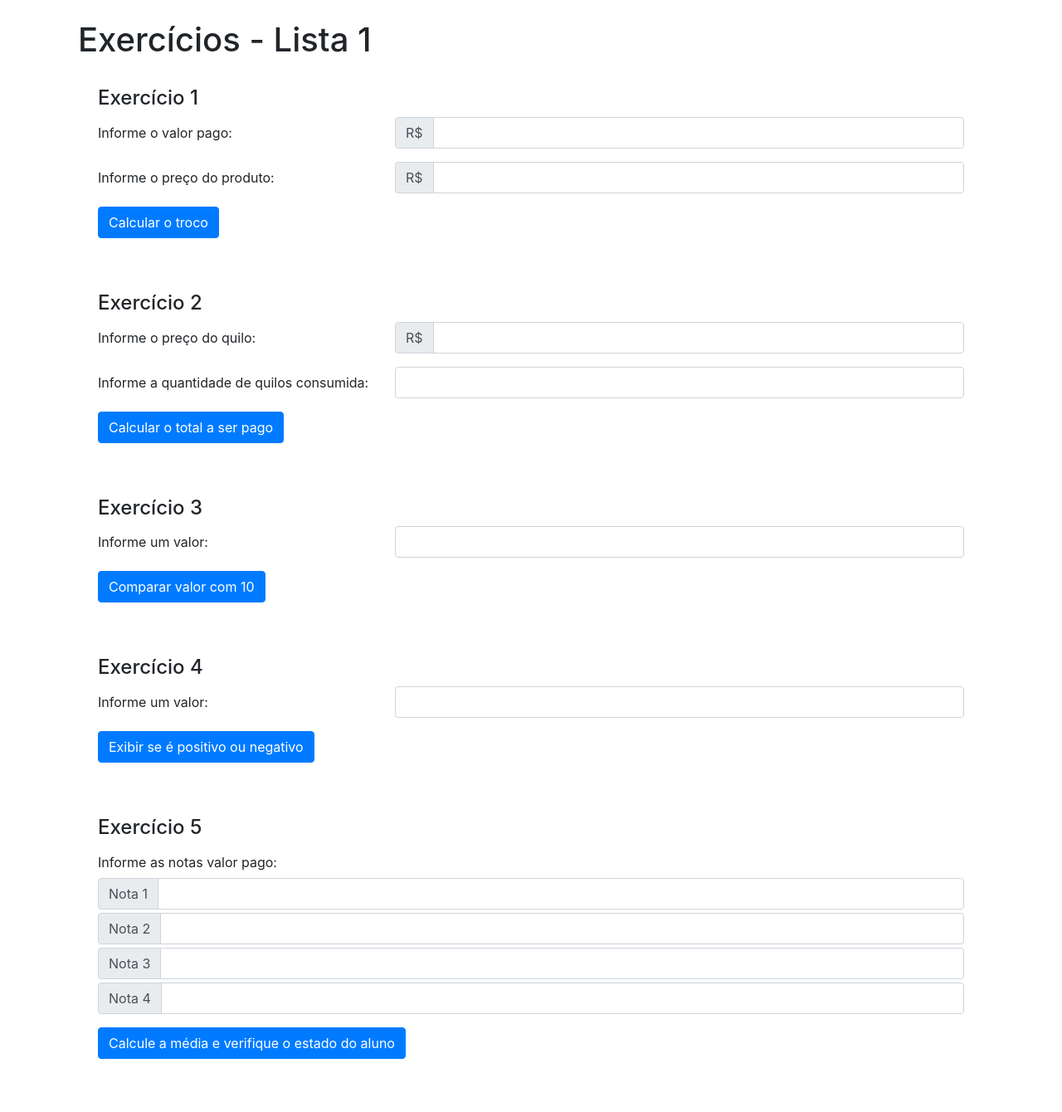
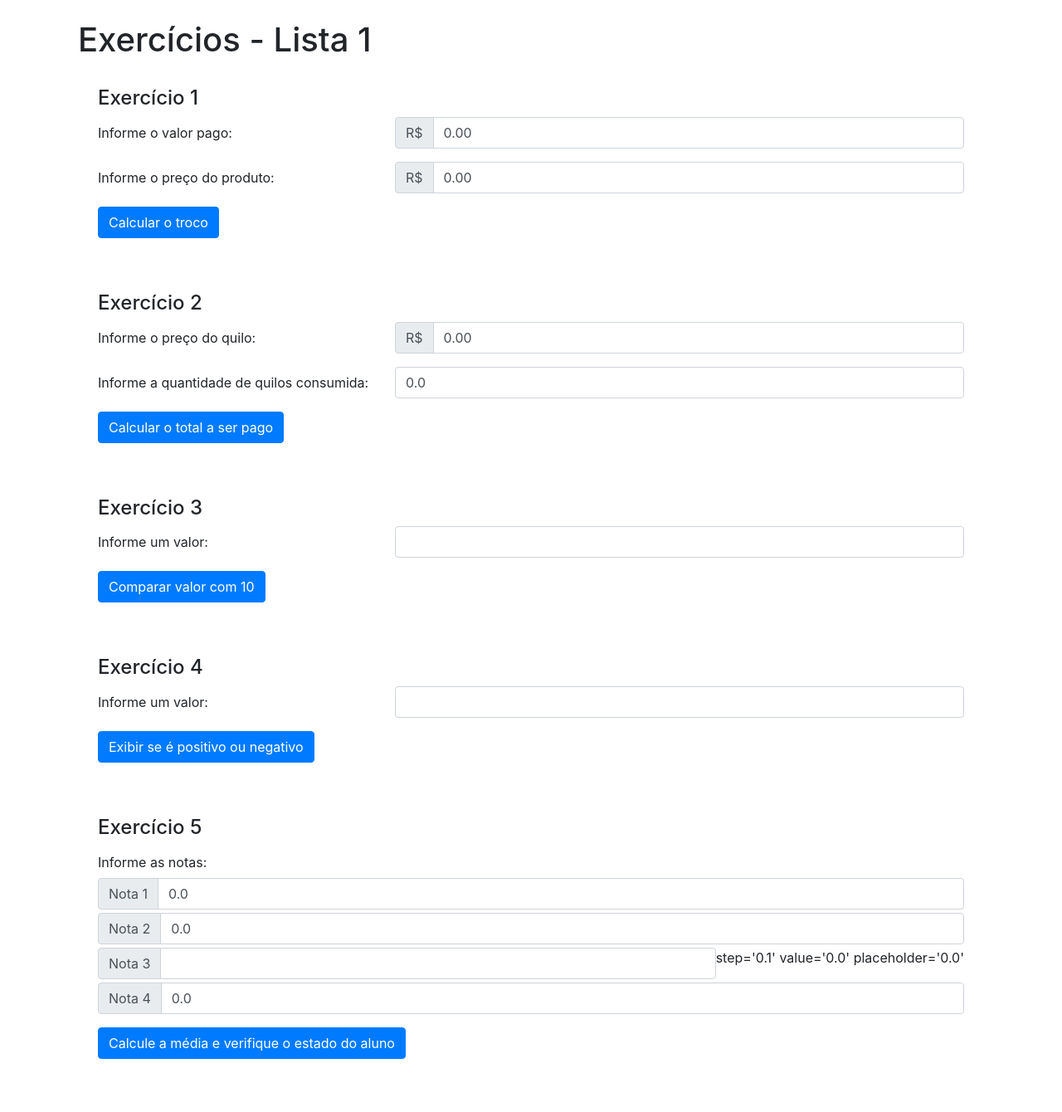
Before and after one commit to pauloadilson/php_eletiva_ads, a PHP site: page /A03_lista1/index.html in a window 1280 px wide. Shown: the whole page at 83% size. Run offline with PHP 8.4, Linux system fonts and the light colour scheme.

Commit message:
Exercício 1 melhorado

```diff
--- a/A03_lista1/index.html
+++ b/A03_lista1/index.html
@@ -5,7 +5,7 @@
     <meta charset="utf-8">
     <meta name="viewport" content="width=device-width, initial-scale=1, shrink-to-fit=no">
     <link rel="stylesheet" href="https://stackpath.bootstrapcdn.com/bootstrap/4.5.2/css/bootstrap.min.css" integrity="sha384-JcKb8q3iqJ61gNV9KGb8thSsNjpSL0n8PARn9HuZOnIxN0hoP+VmmDGMN5t9UJ0Z" crossorigin="anonymous">
-
+    <!-- jmask validação front end no JS -->
     <title>Lista de Exercícios 1</title>
     <style>
         .alt {
@@ -26,7 +26,7 @@
                         <div class="input-group-prepend ">
                             <span class="input-group-text alt">R$</span>
                         </div>
-                        <input type="number" class="form-control" id="vpago" name="vpago">
+                        <input type="number" class="form-control" id="vpago" name="vpago" step='0.01' value='0.00' placeholder='0.00'>
                     </div>
                 </div>
                 <div class="form-group row">
@@ -35,7 +35,7 @@
                         <div class="input-group-prepend">
                             <span class="input-group-text alt">R$</span>
                         </div>
-                        <input type="number" class="form-control" id="pproduto" name="pproduto">
+                        <input type="number" class="form-control" id="pproduto" name="pproduto" step='0.01' value='0.00' placeholder='0.00'>
                     </div>
                 </div>
                 <div class="form-group row">
@@ -54,13 +54,13 @@
                         <div class="input-group-prepend">
                             <span class="input-group-text alt">R$</span>
                         </div>
-                        <input type="number" class="form-control" id="pkg" name="pkg">
+                        <input type="number" class="form-control" id="pkg" name="pkg" step='0.01' value='0.00' placeholder='0.00'>
                     </div>
                 </div>
                 <div class="form-group row">
                     <label for="qtdekg" class="col-sm-4 col-form-label">Informe a quantidade de quilos consumida:</label>
                     <div class="col-sm-8">
-                        <input type="number" class="form-control" id="qtdekg" name="qtdekg">
+                        <input type="number" class="form-control" id="qtdekg" name="qtdekg" step='0.1' value='0.0' placeholder='0.0'>
                     </div>
                 </div>
                 <div class="form-group row">
@@ -106,30 +106,30 @@
             <h4>Exercício 5</h4>
             <form action="resultado_ex05.php" method="post">
                 <div class="form-group row">
-                    <label for="notas" class="col-sm-12 col-form-label">Informe as notas valor pago:</label>
+                    <label for="notas" class="col-sm-12 col-form-label">Informe as notas:</label>
                     <div class="input-group col-sm-12 mb-1">
                         <div class="input-group-prepend">
                             <span class="input-group-text alt">Nota 1</span>
                         </div>
-                        <input type="number" class="form-control" id="nota1" name="nota1">
+                        <input type="number" class="form-control" id="nota1" name="nota1" step='0.1' value='0.0' placeholder='0.0'>
                     </div>
                     <div class="input-group col-sm-12 mb-1">
                         <div class="input-group-prepend">
                             <span class="input-group-text alt">Nota 2</span>
                         </div>
-                        <input type="number" class="form-control" id="nota1" name="nota2">
+                        <input type="number" class="form-control" id="nota1" name="nota2" step='0.1' value='0.0' placeholder='0.0'>
                     </div>
                     <div class="input-group col-sm-12 mb-1">
                         <div class="input-group-prepend">
                             <span class="input-group-text alt">Nota 3</span>
                         </div>
-                        <input type="number" class="form-control" id="nota1" name="nota3">
+                        <input type="number" class="form-control" id="nota1" name="nota3"> step='0.1' value='0.0' placeholder='0.0'
                     </div>
                     <div class="input-group col-sm-12 ">
                         <div class="input-group-prepend">
                             <span class="input-group-text alt">Nota 4</span>
                         </div>
-                        <input type="number" class="form-control" id="nota1" name="nota4">
+                        <input type="number" class="form-control" id="nota1" name="nota4" step='0.1' value='0.0' placeholder='0.0'>
                     </div>
                 </div>
                 <div class="form-group row">
--- a/A03_lista1/resultado_ex01.php
+++ b/A03_lista1/resultado_ex01.php
@@ -12,6 +12,7 @@
     <h1 class="display-5">Olá!</h1>
     <p class="lead mt-3">
     <?php
+    if($_POST) { /* validação de array não vazio */
       $vpago = $_POST["vpago"];
       $pproduto = $_POST["pproduto"];
       $troco = $vpago -  $pproduto;
@@ -23,6 +24,7 @@
       } else {
         echo "Não há troco!";
       }
+    }
     ?>
     </p>
   </div>
```
Lines whose indentation alone changed are shown as unchanged.
